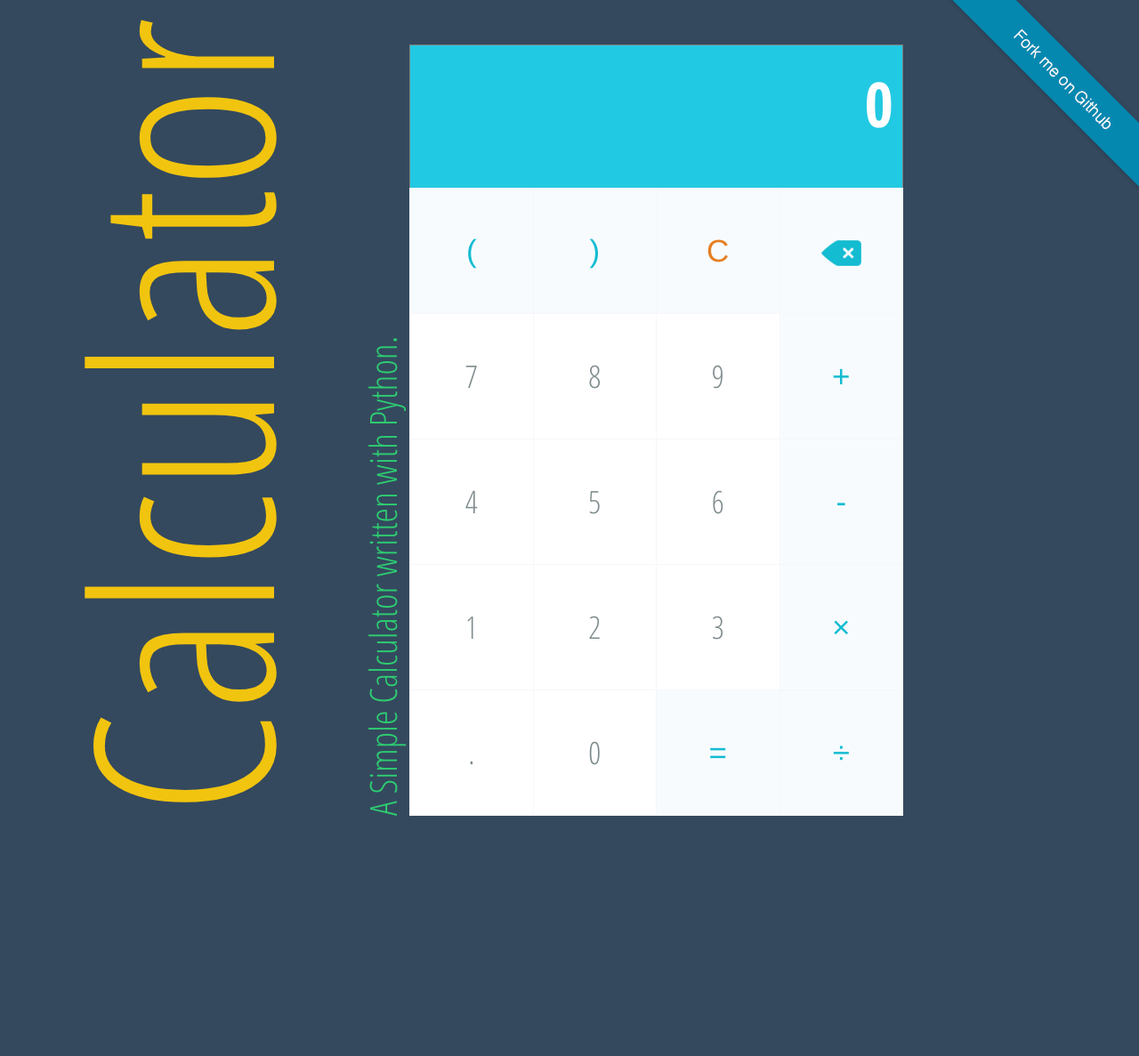
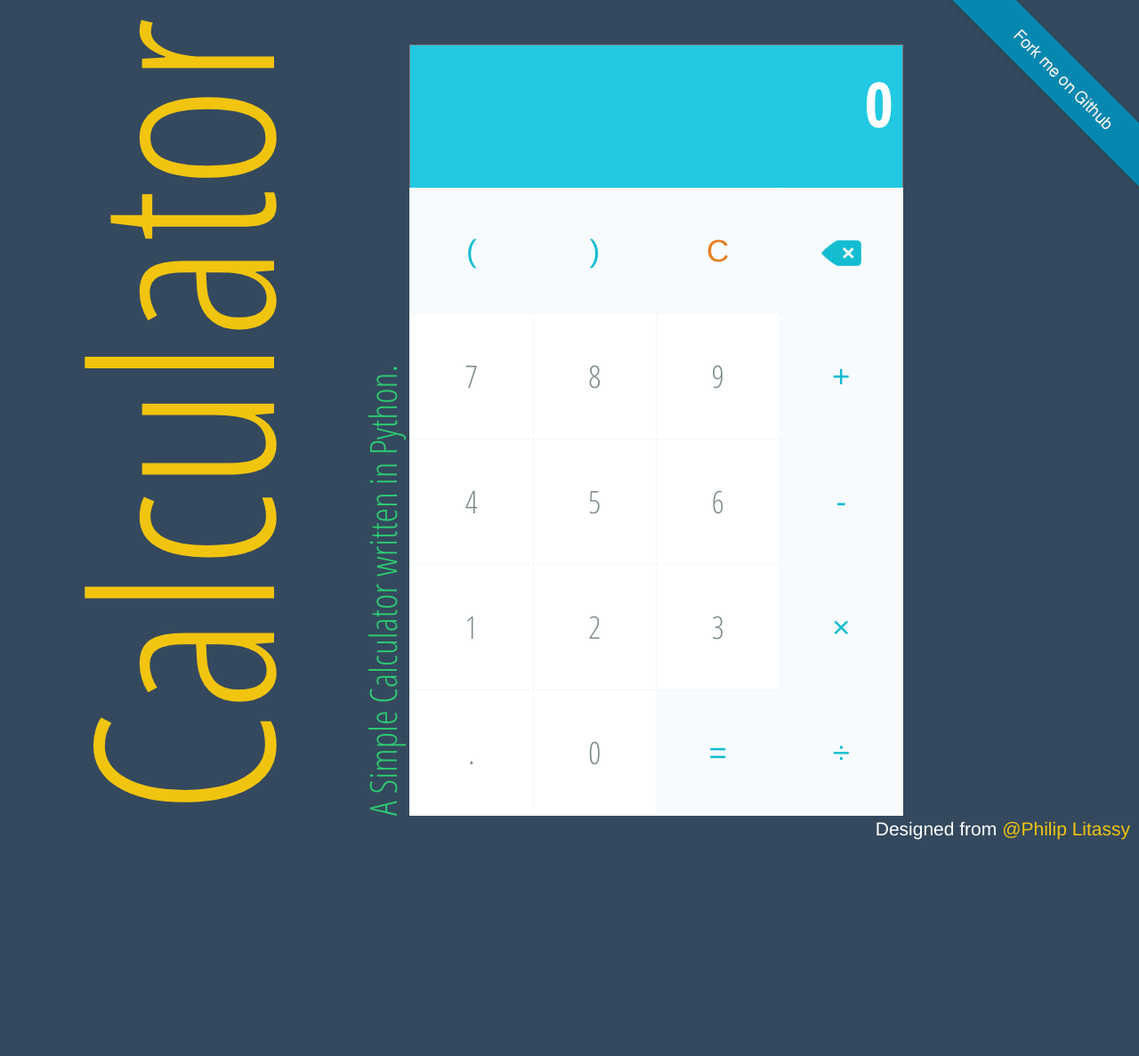
Before and after one commit to imidya/WebCalculator, a Flask app: page / in a window 1280 px wide. Shown: the top 1187 px of the page at 89% size. Run offline with Flask 2, Linux system fonts and the light colour scheme; some libraries are stand-ins or nearby versions.

Commit message:
add designed from author

```diff
--- a/static/css/style.css
+++ b/static/css/style.css
@@ -143,3 +143,14 @@ body {
     font-family: 'Open Sans Condensed', sans-serif;
     font-size: 3em;
 }
+
+#designed-author {
+    font-size: 1.5em;
+    color: #ffffff;
+    float: right;
+    padding-right: 10px;
+}
+
+#designed-author a {
+    color: #f1c40f;
+}
--- a/templates/index.html
+++ b/templates/index.html
@@ -105,9 +105,10 @@
            </div>
     </div>
     <a id="forkme" href="https://github.com/cutecool/WebCalculator" target="_blank"><img src="/static/img/forkme.png"></a>
+    <div id="designed-author">Designed from <a href="https://dribbble.com/shots/1385325-Calculator-In-White?list=users&offset=3">@Philip Litassy</a></div>
     <div id="title-panel">
         <div id="title">Calculator</div>
-        <div id="subtitle">A Simple Calculator written with Python.</div>
+        <div id="subtitle">A Simple Calculator written in Python.</div>
     </div>
     <script type="text/javascript">
         document.onselectstart = function(){return false;}
```
